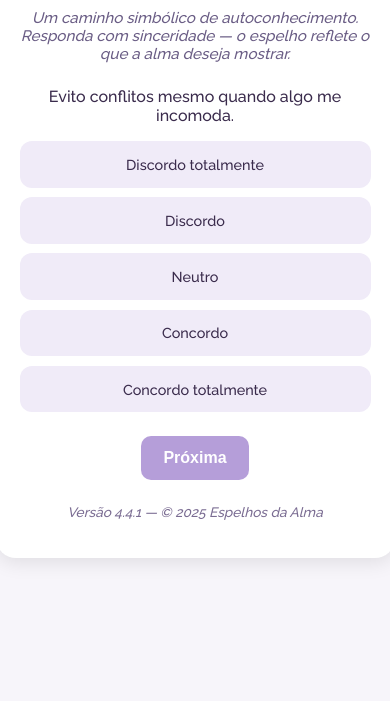
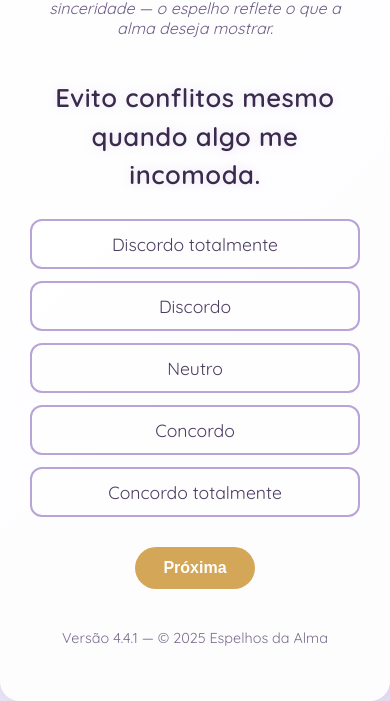
Before and after one commit to crisalmacuriosa-rgb/teste-crencas, a plain HTML site: page index.html in a window 390 px wide. Shown: the part 201-902 px from the top of the page. Before the commit the page ends 844 px from the top, so only its background shows below. Drawn offline with nearby package versions, Linux system fonts and the light colour scheme.

Commit message:
Update style.css

```diff
--- a/style.css
+++ b/style.css
@@ -1,163 +1,164 @@
-/* ================================
-   Estilo — Teste de Crenças 4.4.1
-   ================================ */
+/* =======================================
+   Estilo Principal — Espelhos da Alma 4.4.1
+   ======================================= */
 
-@import url('https://fonts.googleapis.com/css2?family=Crimson+Pro:wght@400;600&family=Raleway:wght@300;500;700&display=swap');
-
-:root {
-  --cor-fundo: #f7f5fa;
-  --cor-primaria: #b59ed9;
-  --cor-secundaria: #d4a657;
-  --cor-texto: #3a2b4c;
-  --cor-clara: #ffffff;
-  --sombra-suave: rgba(0, 0, 0, 0.1);
-}
+@import url("https://fonts.googleapis.com/css2?family=Quicksand:wght@400;600&family=Crimson+Text:ital,wght@0,400;0,600;1,400&display=swap");
 
 body {
+  font-family: "Quicksand", sans-serif;
+  background: linear-gradient(135deg, #f9f6ff, #e8e0f5);
+  color: #3a2b4c;
   margin: 0;
-  font-family: 'Raleway', sans-serif;
-  background: var(--cor-fundo);
-  color: var(--cor-texto);
+  padding: 0;
+  min-height: 100vh;
   display: flex;
   justify-content: center;
   align-items: center;
-  min-height: 100vh;
-  flex-direction: column;
 }
 
 .container {
-  background: var(--cor-clara);
-  padding: 2.5rem;
-  max-width: 650px;
+  max-width: 800px;
   width: 90%;
+  background: rgba(255, 255, 255, 0.92);
   border-radius: 20px;
-  box-shadow: 0 4px 20px var(--sombra-suave);
+  padding: 40px 30px;
+  box-shadow: 0 0 30px rgba(100, 80, 150, 0.15);
   text-align: center;
-  animation: fadeIn 1.2s ease-in-out;
+  animation: fadeIn 0.8s ease;
 }
 
 header h1 {
-  font-family: 'Crimson Pro', serif;
-  font-size: 1.8rem;
-  color: var(--cor-primaria);
-  margin-bottom: 0.3rem;
+  font-family: "Crimson Text", serif;
+  font-size: 2rem;
+  color: #513e6d;
+  margin-bottom: 10px;
 }
 
 .subtitle {
-  font-size: 0.95rem;
-  color: #6a5d85;
-  margin-bottom: 1.5rem;
+  font-size: 1rem;
+  color: #6e5c85;
+  margin-bottom: 40px;
   font-style: italic;
 }
 
+/* ==============================
+   PERGUNTAS E OPÇÕES
+   ============================== */
+
 .question {
-  font-size: 1.2rem;
-  font-weight: 500;
-  margin-bottom: 1rem;
-  color: var(--cor-texto);
+  font-size: 1.6rem;
+  font-weight: 600;
+  color: #3a2b4c;
+  margin-bottom: 25px;
+  text-align: center;
+  line-height: 1.5;
+  letter-spacing: 0.5px;
+  text-shadow: 0 0 10px rgba(160, 140, 200, 0.25);
 }
 
 .options {
   display: flex;
   flex-direction: column;
-  gap: 0.6rem;
-  margin-bottom: 1.5rem;
+  gap: 12px;
+  max-width: 420px;
+  margin: 0 auto;
 }
 
 .option {
-  background: #f0ebf8;
-  border: 2px solid transparent;
+  padding: 12px 16px;
+  border: 2px solid #b8a4d6;
   border-radius: 12px;
-  padding: 0.8rem;
+  text-align: center;
+  background: rgba(255,255,255,0.8);
+  color: #4b3c60;
+  font-size: 1.1rem;
+  transition: all 0.25s ease;
   cursor: pointer;
-  transition: all 0.25s ease;
-  font-weight: 500;
 }
 
 .option:hover {
-  background: #e9e0f5;
-  transform: scale(1.02);
+  background: #e7d9f7;
+  transform: translateY(-2px);
+  box-shadow: 0 4px 10px rgba(183, 159, 216, 0.3);
 }
 
 .option.selected {
-  border-color: var(--cor-secundaria);
-  background: rgba(212, 166, 87, 0.15);
-  color: #6a4b1d;
-  font-weight: 600;
-  box-shadow: 0 0 10px rgba(212, 166, 87, 0.3);
+  background: #b59ed9;
+  color: #fff;
+  border-color: #9d84c6;
+  box-shadow: 0 0 10px rgba(181,158,217,0.6);
 }
 
+/* ==============================
+   BOTÕES
+   ============================== */
+
 .btn {
-  background: var(--cor-primaria);
-  color: white;
+  margin-top: 30px;
+  background: #d4a657;
+  color: #fff;
+  font-weight: 600;
   border: none;
-  padding: 0.8rem 1.4rem;
-  border-radius: 10px;
+  padding: 12px 28px;
+  border-radius: 25px;
+  font-size: 1rem;
   cursor: pointer;
-  font-size: 1rem;
-  transition: all 0.3s ease;
-  font-weight: 600;
+  transition: background 0.3s ease, transform 0.2s ease;
 }
 
 .btn:hover {
-  background: #a486c8;
-  transform: scale(1.03);
+  background: #b98b45;
+  transform: translateY(-2px);
+}
+
+/* ==============================
+   RESULTADOS E GRÁFICO
+   ============================== */
+
+#result-container {
+  margin-top: 20px;
+}
+
+canvas {
+  max-width: 600px;
+  margin: 20px auto;
+}
+
+.result-text {
+  margin-top: 25px;
+  font-size: 1.2rem;
+  color: #4a3b62;
+  line-height: 1.6;
+  font-style: italic;
+  background: rgba(245,240,255,0.8);
+  padding: 20px;
+  border-radius: 15px;
+  box-shadow: 0 0 10px rgba(180,160,220,0.15);
+}
+
+/* ==============================
+   RODAPÉ
+   ============================== */
+
+footer {
+  margin-top: 40px;
+  font-size: 0.9rem;
+  color: #7a6b8d;
+}
+
+/* ==============================
+   ANIMAÇÕES E EFEITOS
+   ============================== */
+
+.fade-in {
+  animation: fadeIn 0.8s ease;
 }
 
 .hidden {
   display: none;
 }
 
-#resultChart {
-  max-width: 400px;
-  margin: 0 auto 1.5rem auto;
+@keyframes fadeIn {
+  from { opacity: 0; transform: translateY(10px); }
+  to { opacity: 1; transform: translateY(0); }
 }
-
-.result-text {
-  font-size: 1rem;
-  color: var(--cor-texto);
-  background: #f8f6fb;
-  border-left: 5px solid var(--cor-secundaria);
-  padding: 1rem;
-  border-radius: 12px;
-  text-align: left;
-  box-shadow: inset 0 0 8px rgba(0, 0, 0, 0.05);
-}
-
-footer {
-  margin-top: 1.5rem;
-  font-size: 0.85rem;
-  color: #7a6c92;
-  font-style: italic;
-}
-
-/* ====== ANIMAÇÕES ====== */
-.fade-in {
-  animation: fadeIn 0.8s ease;
-}
-
-@keyframes fadeIn {
-  from {
-    opacity: 0;
-    transform: translateY(10px);
-  }
-  to {
-    opacity: 1;
-    transform: translateY(0);
-  }
-}
-
-/* ====== RESPONSIVIDADE ====== */
-@media (max-width: 600px) {
-  .container {
-    padding: 1.5rem;
-  }
-
-  .question {
-    font-size: 1rem;
-  }
-
-  .option {
-    font-size: 0.9rem;
-  }
-}
```
